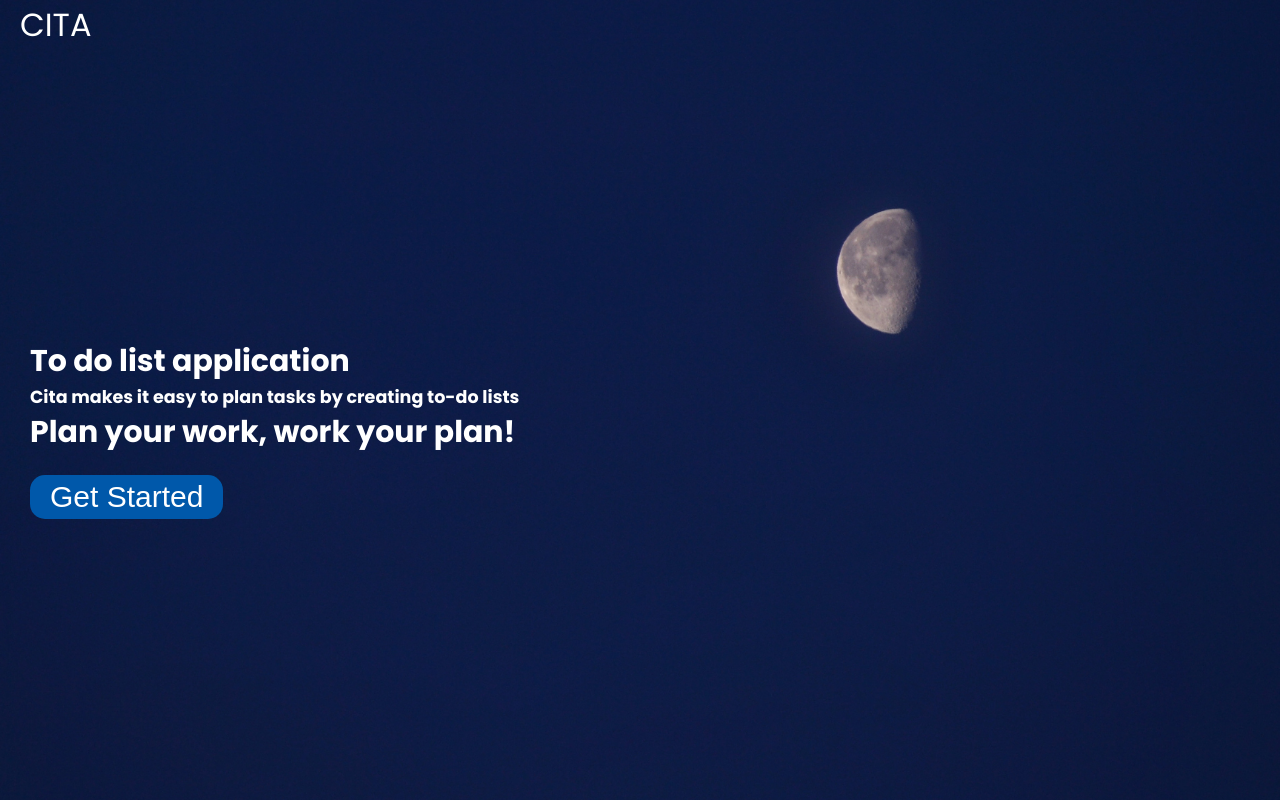
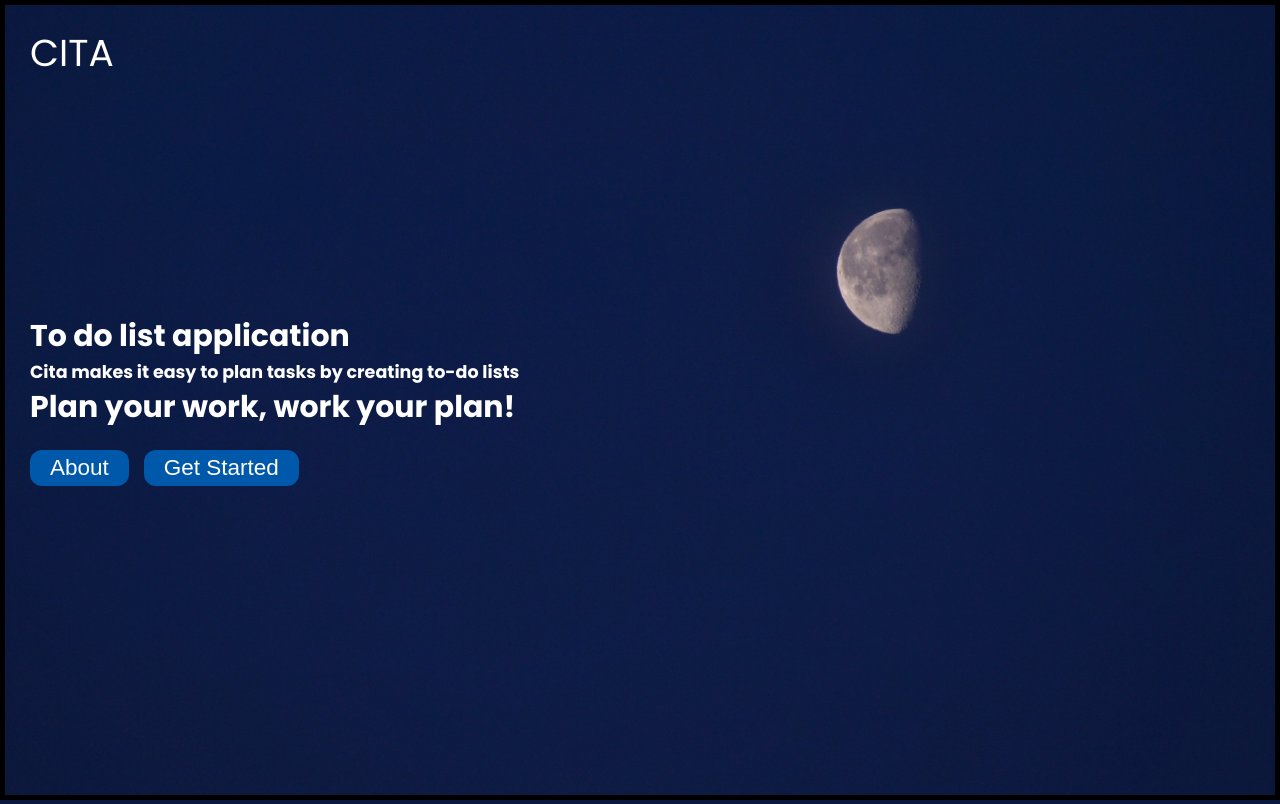
Before and after one commit to ssamueluntu/pemrograman-web, a PHP site: page /html/get_started.html in a window 1280 px wide. Run offline with PHP 8.4, Linux system fonts and the light colour scheme.

Commit message:
get started satu

```diff
--- a/css/get_stated.css
+++ b/css/get_stated.css
@@ -4,17 +4,22 @@ body {
     align-items: center;
     height: 100vh;
     width: 100vw;
-    background: url("../img/bg-getstarted.png") no-repeat;
-    background-size: cover;
-    background-position: center;
+    background: url("../img/bg-getstarted.png") no-repeat center / cover;
+    border: 5px solid;
   }
 
-.container-start header {
+  .container-start .logo-start {
+    position: fixed;
     width: 100vw;
-    padding: 5px 20px;
     color: #fff;
-    font-size: 2rem;
+    font-size: 2.5em;
+    margin-left: 30px;
   }
+
+  .content-start {
+    display: block;
+  }
+
   .container-start .content {
     display: flex;
     flex-direction: column;
@@ -25,11 +30,38 @@ body {
     color: #fff;
   }
 
+  .container-start .content .button {
+    display: flex;
+    gap: 1em;
+  }
+
   .container-start .content button {
-    font-size: 2em;
+    font-size: 1.5em;
     margin-top: 20px;
     background-color: #0058aa;
-    border-radius: 15px;
+    border-radius: 12px;
     padding: 5px 20px;
+    cursor: pointer;
+  }
 
+  .container-start .content-about {
+    display: none;
+    width: 100vw;
+    height: 100vh;
   }
+
+  .container-start .about {
+    height: 100%;
+    display: flex;
+    flex-direction: column;
+    justify-content: center;
+    align-items: center;
+    color: #fff;
+  }
+
+  .container-start .content-about .content {
+    height: 200px;
+    width: 800px;
+    font-size: 1.7em;
+    text-align: center;
+  }
--- a/html/get_started.html
+++ b/html/get_started.html
@@ -12,18 +12,37 @@
 
 <body>
     <div class="container-start">
-        <header>
-            <div class="logo">
-                <span>CITA</span>
+        <div class="logo-start">
+            <span>CITA</span>
+        </div>
+        <div id="content-start" class="content-start">
+            <div class="content">
+                <h1>To do list application</h1>
+                <h3>Cita makes it easy to plan tasks by creating to-do lists</h3>
+                <h1>Plan your work, work your plan!</h1>
+                <div class="button">
+                    <button id="btn-about">About</button>
+                    <button id="btn-started">Get Started</button>
+                </div>
             </div>
-        </header>
-        <div class="content">
-            <h1>To do list application</h1>
-            <h3>Cita makes it easy to plan tasks by creating to-do lists</h3>
-            <h1>Plan your work, work your plan!</h1>
-            <button>Get Started</button>
+        </div>
+        <div id="content-about" class="content-about">
+            <div class="about">
+                <div class="about-title">
+                    <h1>About</h1>
+                </div>
+                <div class="content">
+                    <span>Website Cita adalah sebuah situs web yang dibentuk untuk membuat daftar tugas atau aktivitas
+                        yang
+                        harus dilakukan. Website ini juga dirancang untuk membantu pengguna agar lebih terorganisir
+                        dalam
+                        mengelola waktu dan menyelesaikan tugas-tugas yang perlu dilakukan.</span>
+                </div>
+            </div>
         </div>
     </div>
+
+    <script src="../js/get_started.js"></script>
 </body>
 
 </html>
--- a/html/profile.html
+++ b/html/profile.html
@@ -346,7 +346,6 @@
                         <span>Reminder</span>
                         <hr>
                     </div>
-
                     <div class="mark">
                         <span>Mark all as read</span>
                     </div>
--- /dev/null
+++ b/js/get_started.js
@@ -0,0 +1,16 @@
+// // Get Started
+const btnAbout = document.getElementById('btn-about');
+const btnStarted = document.getElementById('btn-started');
+
+const contentAbout = document.getElementById('content-about');
+const contentStart = document.getElementById('content-start');
+
+btnAbout.addEventListener("click", function () {
+    contentAbout.style.display = "block";
+    contentStart.style.display = "none";
+});
+
+btnStarted.addEventListener("click", function () {
+    contentAbout.style.display = "none";
+    contentStart.style.display = "block";
+});
```
Also changed, not shown: js/menu.js (+11 -13 lines). Lines whose indentation alone changed are shown as unchanged.
